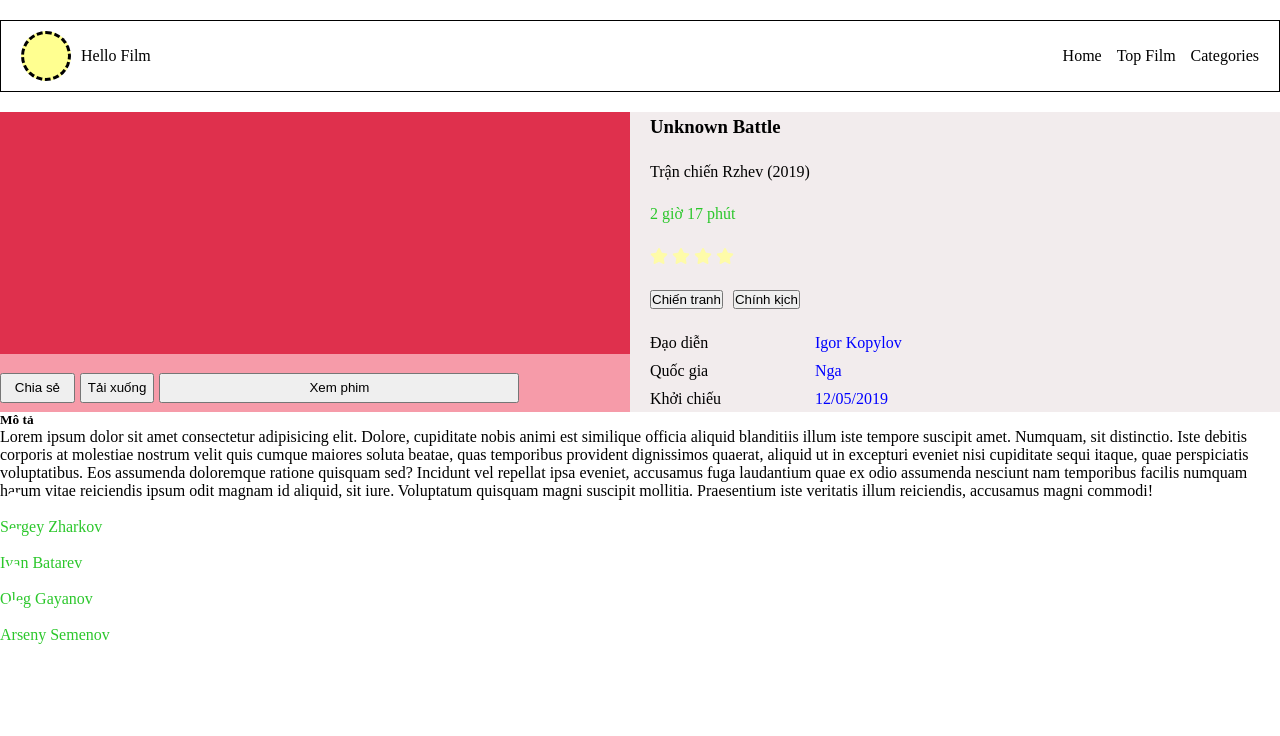
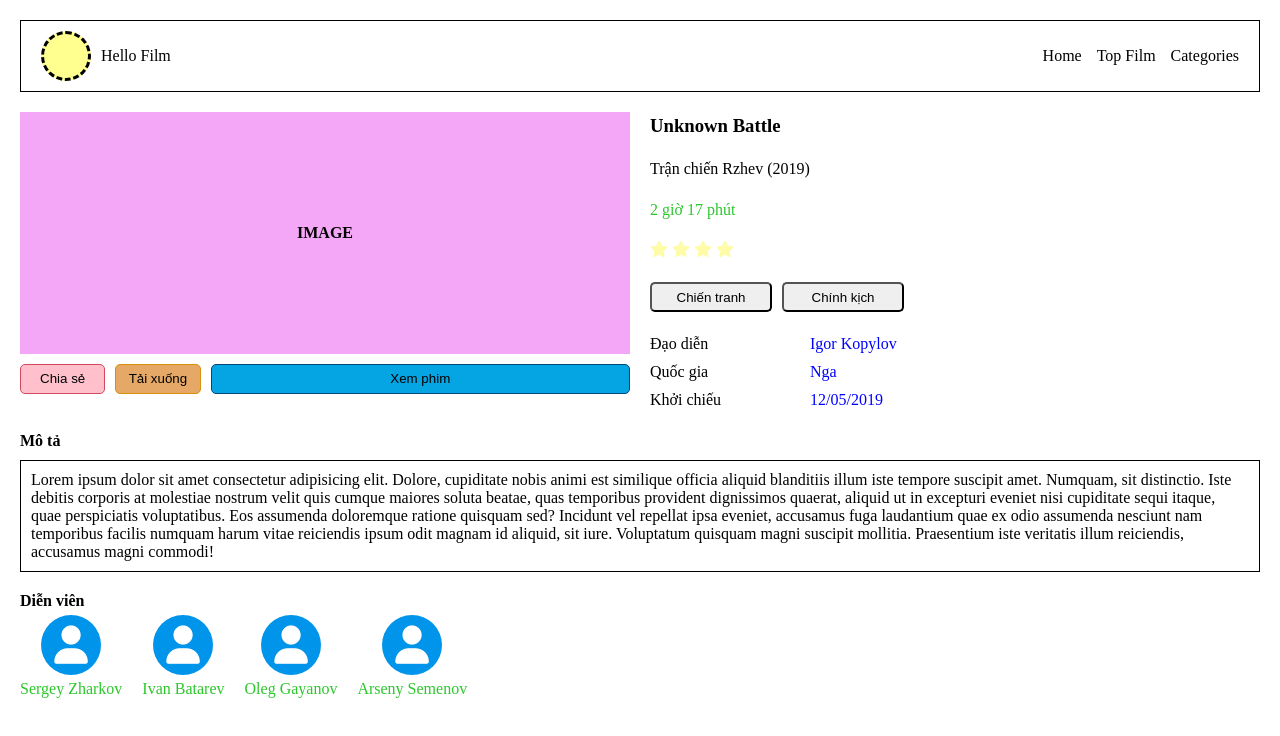
Before and after one commit to trangmvan/C4E-138, a plain HTML site: page Lesson05-responsive/L05-TH2.html in a window 1280 px wide. Drawn offline with Linux system fonts and the light colour scheme.

Commit message:
Hoan thanh BT layout website film

```diff
--- a/Lesson05-responsive/L05-TH2.css
+++ b/Lesson05-responsive/L05-TH2.css
@@ -6,6 +6,7 @@
 
 body {
     height: 1000px;
+    margin: 20px;
 }
 .font-green {
     color: rgb(43, 199, 43)
@@ -13,7 +14,22 @@ body {
 .font-blue {
     color: blue
 }
-
+.bg-pink {
+    background-color: pink;
+    border: 1px solid rgb(210, 73, 96);
+}
+.bg-yellow {
+    background-color: rgb(229, 168, 103);
+    border: 1px solid rgb(216, 145, 12);
+}
+.bg-blue {
+    background-color: rgb(5, 164, 226);
+    border: 1px solid rgb(7, 70, 121)
+}
+.add-border {
+    border: 1px solid black;
+    padding: 10px
+}
 /* Header */
 Header {
     border: 1px solid black;
@@ -46,7 +62,6 @@ Header {
     /* movie-grid */
 
     .main-grid {
-        background-color: rgb(242, 236, 237);
         display: grid;
         grid-template-columns: 1fr 1fr;
         gap: 20px;
@@ -54,7 +69,6 @@ Header {
     }
     .movie-grid {
         flex: 1;
-        background-color: rgb(246, 155, 169);
         display: grid;
         grid-template-rows: 5fr 1fr ;
         gap: 10px;
@@ -63,25 +77,32 @@ Header {
 
     .main-image {
         grid-column: 1/span 3;
-        background-color: rgb(223, 48, 77);
+        background-color: rgb(243, 167, 246);
+        display: flex;
+    }
+
+    .main-image p{
+        margin:auto;
+        font-weight: bold;
     }
 
     .buttons {
+        grid-column: 1/span 3;
         display: flex;
         justify-content: space-between;
-        align-items: center;
-        gap: 5px;
+        gap: 10px;
     }
 
     .share , .download {
         flex-basis: 100%;
         height: 30px;
-        width: 200px;
+        border-radius: 5px;
     }
 
     .watch {
         flex-basis: 500%;
         height: 30px;
+        border-radius: 5px;
     }
 
 
@@ -97,7 +118,12 @@ Header {
    .genre {
     display: flex;
     gap: 10px;
+   }
 
+   .genre >* {
+        height: 30px;
+        flex-basis:20%;
+        border-radius: 5px;
    }
 
    .details {
@@ -107,3 +133,43 @@ Header {
    }
 
 /* Description */
+.description {
+    margin-block: 20px;
+}
+.description>*{
+    margin-block: 10px;
+}
+
+/* Cast */
+.cast h4{
+    margin-block: 10px;
+}
+
+.circle-background {
+    border-radius: 50%;
+    background-color: rgb(0, 148, 234);
+    width: 50px;
+    height: 50px;
+    position: relative;
+    transform: scale(1.2);
+
+   }
+
+.circle-background .icon {
+position: absolute;
+top:50%;
+left: 50%;
+transform: translate(-50%,-50%)
+}
+
+.actor {
+display: flex;
+gap: 20px;
+align-self: flex-start;
+}
+.actor>*{
+    display: flex;
+    flex-direction: column;
+    align-items: center;
+    gap: 10px;
+}
--- a/Lesson05-responsive/L05-TH2.html
+++ b/Lesson05-responsive/L05-TH2.html
@@ -23,11 +23,13 @@
     <main>
         <div class='main-grid'>
             <div class="movie-grid">
-                <div class="main-image"></div>
+                <div class="main-image">
+                    <p>IMAGE</p>
+                </div>
                 <div class="buttons">
-                    <button class="button share">Chia sẻ</button>
-                    <button class="button download">Tải xuống</button>
-                    <button class="button watch">Xem phim</button>
+                    <button class="button share bg-pink">Chia sẻ</button>
+                    <button class="button download bg-yellow">Tải xuống</button>
+                    <button class="button watch bg-blue">Xem phim</button>
                 </div>
             </div>
             <div class="movie-info">
@@ -40,7 +42,7 @@
                     <i class="fa-solid fa-star" style="color: #fefba9;"></i>
                     <i class="fa-solid fa-star" style="color: #fefba9;"></i>
                 </div>
-                <div class="genre button">
+                <div class="genre">
                     <button>Chiến tranh</button>
                     <button>Chính kịch</button>
                 </div>
@@ -60,26 +62,33 @@
             </div>
         </div>
         <div class="description">
-            <h5>Mô tả</h5>
-            <div>Lorem ipsum dolor sit amet consectetur adipisicing elit. Dolore, cupiditate nobis animi est similique officia aliquid blanditiis illum iste tempore suscipit amet. Numquam, sit distinctio. Iste debitis corporis at molestiae nostrum velit quis cumque maiores soluta beatae, quas temporibus provident dignissimos quaerat, aliquid ut in excepturi eveniet nisi cupiditate sequi itaque, quae perspiciatis voluptatibus. Eos assumenda doloremque ratione quisquam sed? Incidunt vel repellat ipsa eveniet, accusamus fuga laudantium quae ex odio assumenda nesciunt nam temporibus facilis numquam harum vitae reiciendis ipsum odit magnam id aliquid, sit iure. Voluptatum quisquam magni suscipit mollitia. Praesentium iste veritatis illum reiciendis, accusamus magni commodi!</div>
+            <h4>Mô tả</h4>
+            <div class="add-border">Lorem ipsum dolor sit amet consectetur adipisicing elit. Dolore, cupiditate nobis animi est similique officia aliquid blanditiis illum iste tempore suscipit amet. Numquam, sit distinctio. Iste debitis corporis at molestiae nostrum velit quis cumque maiores soluta beatae, quas temporibus provident dignissimos quaerat, aliquid ut in excepturi eveniet nisi cupiditate sequi itaque, quae perspiciatis voluptatibus. Eos assumenda doloremque ratione quisquam sed? Incidunt vel repellat ipsa eveniet, accusamus fuga laudantium quae ex odio assumenda nesciunt nam temporibus facilis numquam harum vitae reiciendis ipsum odit magnam id aliquid, sit iure. Voluptatum quisquam magni suscipit mollitia. Praesentium iste veritatis illum reiciendis, accusamus magni commodi!</div>
         </div>
         <div class="cast">
+            <h4>Diễn viên</h4>
             <div class="actor">
-                <div class="profile-pic">
+                <div>
                     <div class="circle-background">
-                        <i class="fa-solid fa-user fa-2xl" style="color: #ffffff;"></i>
+                        <i class="icon fa-solid fa-user fa-2xl" style="color: #ffffff;"></i>
                     </div>
                     <div class="font-green">Sergey Zharkov</div>
+                </div>
+                <div>
                     <div class="circle-background">
-                        <i class="fa-solid fa-user fa-2xl" style="color: #ffffff;"></i>
+                        <i class="icon fa-solid fa-user fa-2xl" style="color: #ffffff;"></i>
                     </div>
                     <div class="font-green">Ivan Batarev</div>
+                </div>
+                <div>
                     <div class="circle-background">
-                        <i class="fa-solid fa-user fa-2xl" style="color: #ffffff;"></i>
+                        <i class="icon fa-solid fa-user fa-2xl" style="color: #ffffff;"></i>
                     </div>
                     <div class="font-green">Oleg Gayanov</div>
+                </div>
+                <div>
                     <div class="circle-background">
-                        <i class="fa-solid fa-user fa-2xl" style="color: #ffffff;"></i>
+                        <i class="icon fa-solid fa-user fa-2xl" style="color: #ffffff;"></i>
                     </div>
                     <div class="font-green">Arseny Semenov</div>
                 </div>
```
